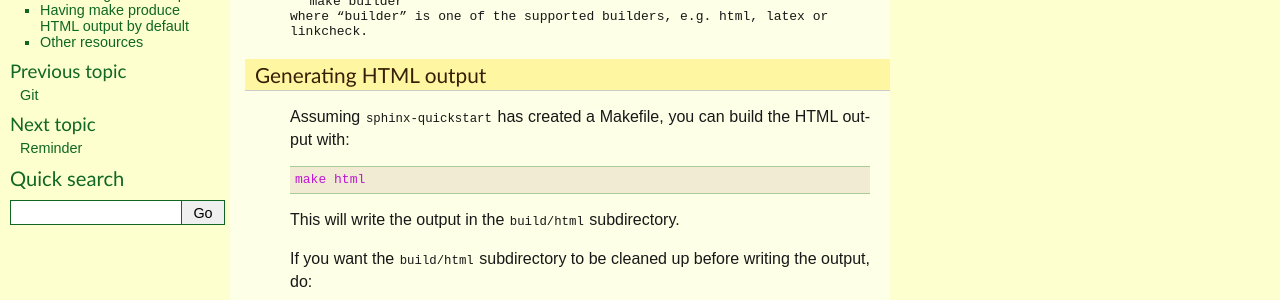
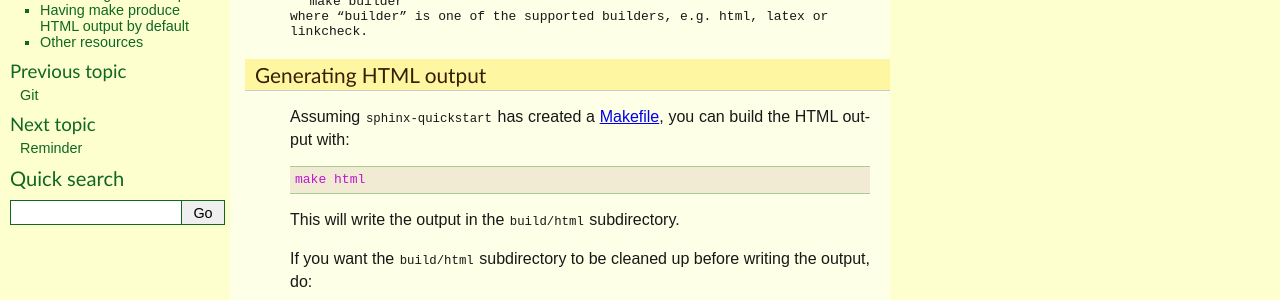
Before and after one commit to thierr26/thierr26_personal_notes_sphinx_sources, a Sphinx documentation site: the page built from source/sphinx.rst, in a window 1280 px wide and 900 px high, scrolled down 1854 px. Shown: the part 152-452 px from the top of the window. Built offline with Sphinx 7.4.7, drawn with Linux system fonts in a browser that asks for light colours; some of the changed lines change nothing that is shown.

Commit message:
Add a link

```diff
--- a/source/sphinx.rst
+++ b/source/sphinx.rst
@@ -126,8 +126,9 @@ Generating HTML output
   pair: Sphinx; clean
   pair: Sphinx; linkcheck
 
-Assuming ``sphinx-quickstart`` has created a Makefile,  you can build the HTML
-output with::
+Assuming ``sphinx-quickstart`` has created a `Makefile
+<http://www.cs.colby.edu/maxwell/courses/tutorials/maketutor/>`_,  you can
+build the HTML output with::
 
   make html
 
```
